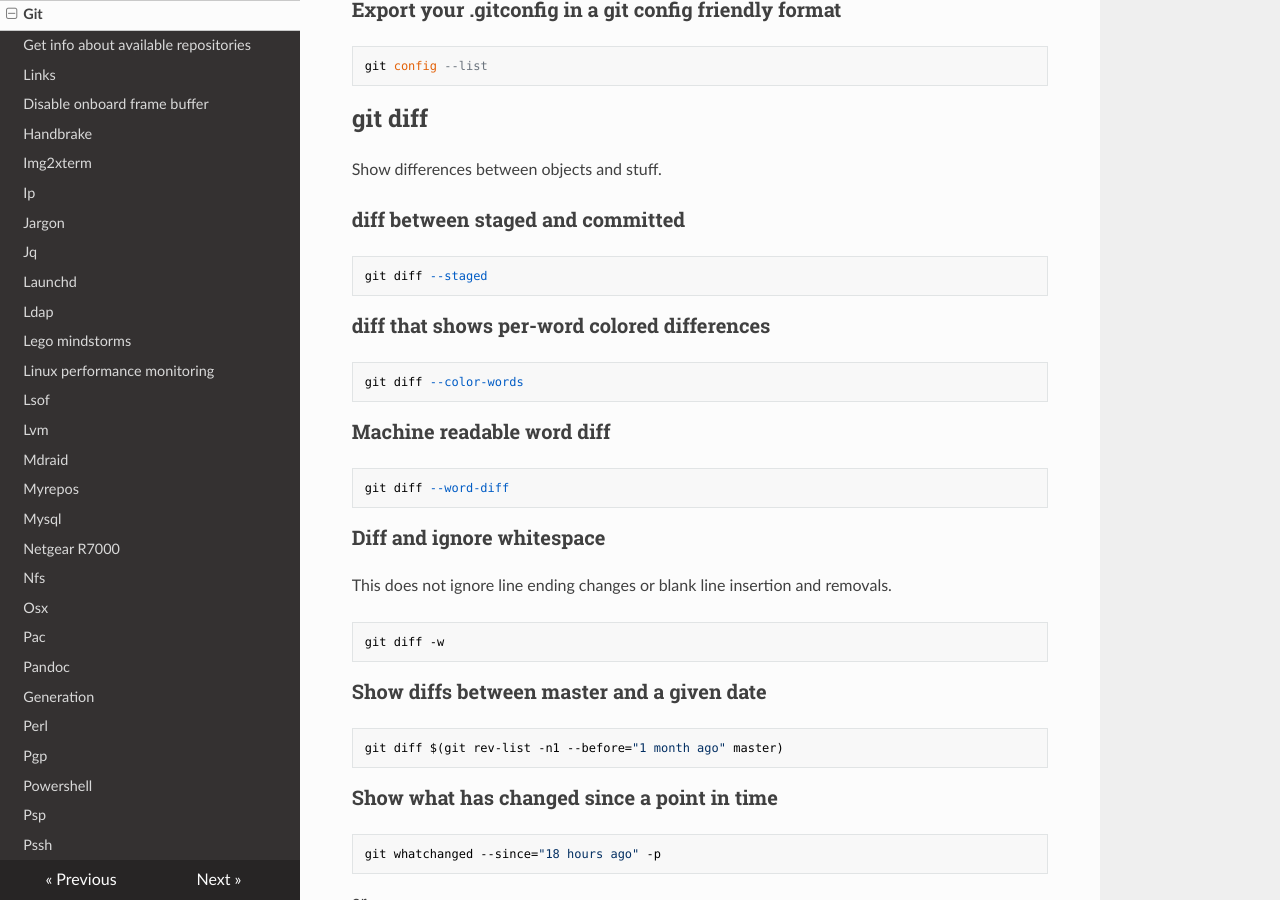
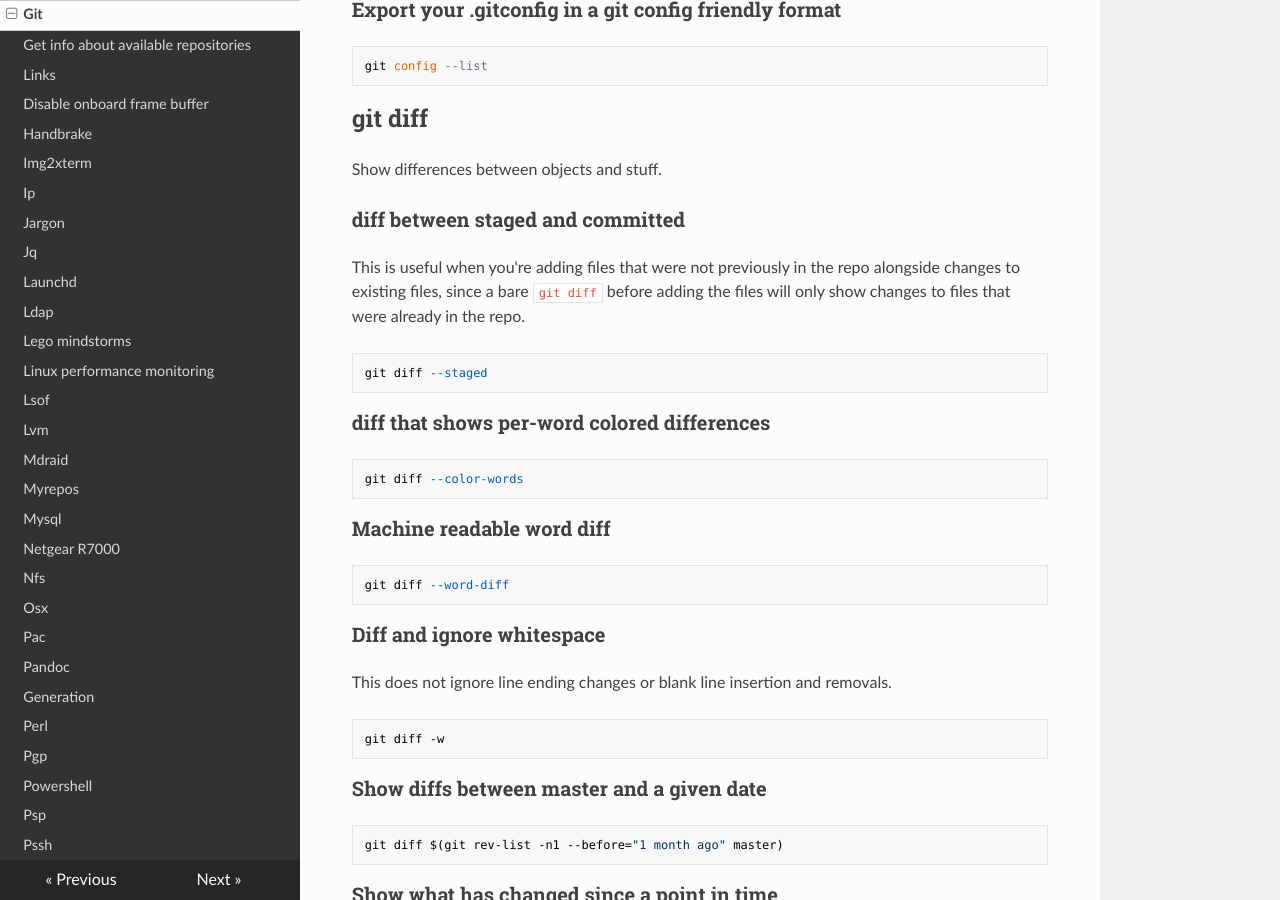
Before and after one commit to lando-cal/tech-notes, an MkDocs documentation site: the page built from docs/git.md, in a window 1280 px wide and 900 px high, scrolled down 2442 px. Built offline with MkDocs 1.6.1, drawn with Linux system fonts in a browser that asks for light colours; nearby versions of some CDN libraries.

Commit message:
Add example case

````diff
--- a/docs/git.md
+++ b/docs/git.md
@@ -127,6 +127,8 @@ git config --list
 Show differences between objects and stuff.
 
 ### diff between staged and committed
+
+This is useful when you're adding files that were not previously in the repo alongside changes to existing files, since a bare `git diff` before adding the files will only show changes to files that were already in the repo.
 
 ```
 git diff --staged
````
